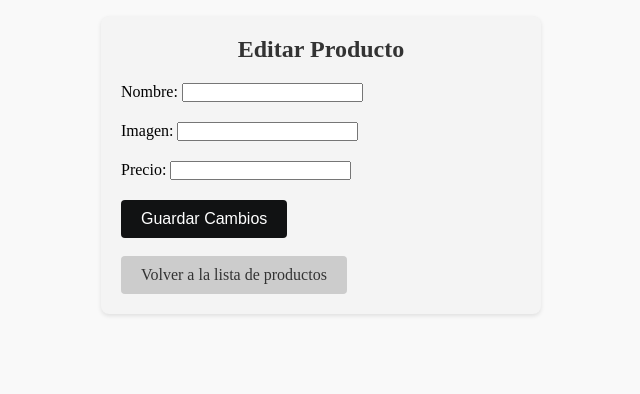
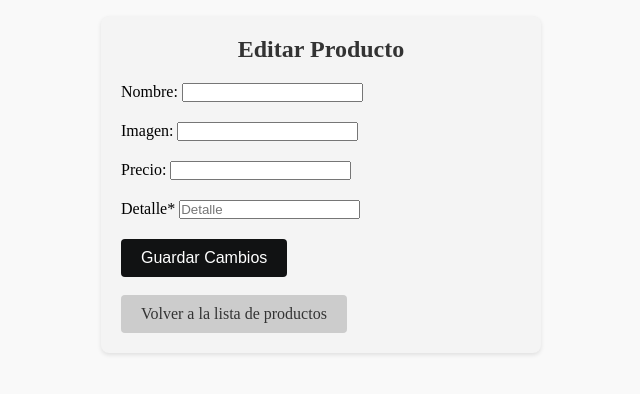
Before and after one commit to SPaganoDoval/ProyectoPlantas, a Django app: template AppGestion/templates/editarProducto.html in a window 1280 px wide. Shown: the part 81-475 px from the top of the page, without its empty margins (319-959 px from the left). Run offline with Django 4.2, Linux system fonts and the light colour scheme; the template is opened without the code that fills it, so the values that code supplies are empty.

Commit message:
Detalle editar prod

```diff
--- a/AppGestion/templates/editarProducto.html
+++ b/AppGestion/templates/editarProducto.html
@@ -98,6 +98,12 @@ a:hover {
                 <label for="precio" class="form-label">Precio:</label>
                 <input type="number" name="precio" step="0.01" value="{{producto.precio}}" class="form-input" required>
             </div>
+
+            <div class="form-group">
+                <label for="Detalle" class="form-label">Detalle<span >*</span></label>
+                <input class="form-input" type="text" id="detalle" name="detalle" placeholder="Detalle">
+            </div>
+
             <button type="submit" class="btn-primary">Guardar Cambios</button>
 
         </form>
--- a/AppGestion/views.py
+++ b/AppGestion/views.py
@@ -51,6 +51,7 @@ def editarProducto(request, prod_no):
         producto.nombre = request.POST['nombre']
         producto.imagen1 = request.POST['imagen1']
         producto.precio = request.POST['precio']
+        producto.detalle = request.POST['detalle']
         producto.save()
 
         return redirect('verProducto')
```
